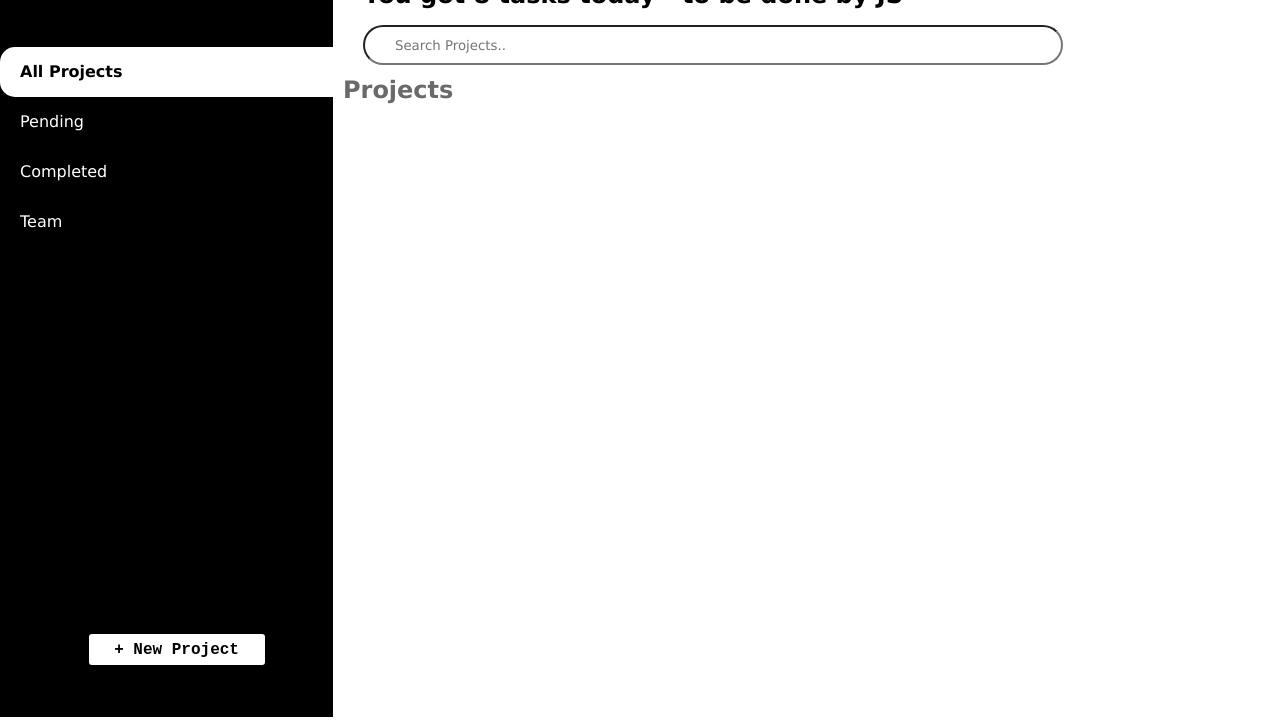
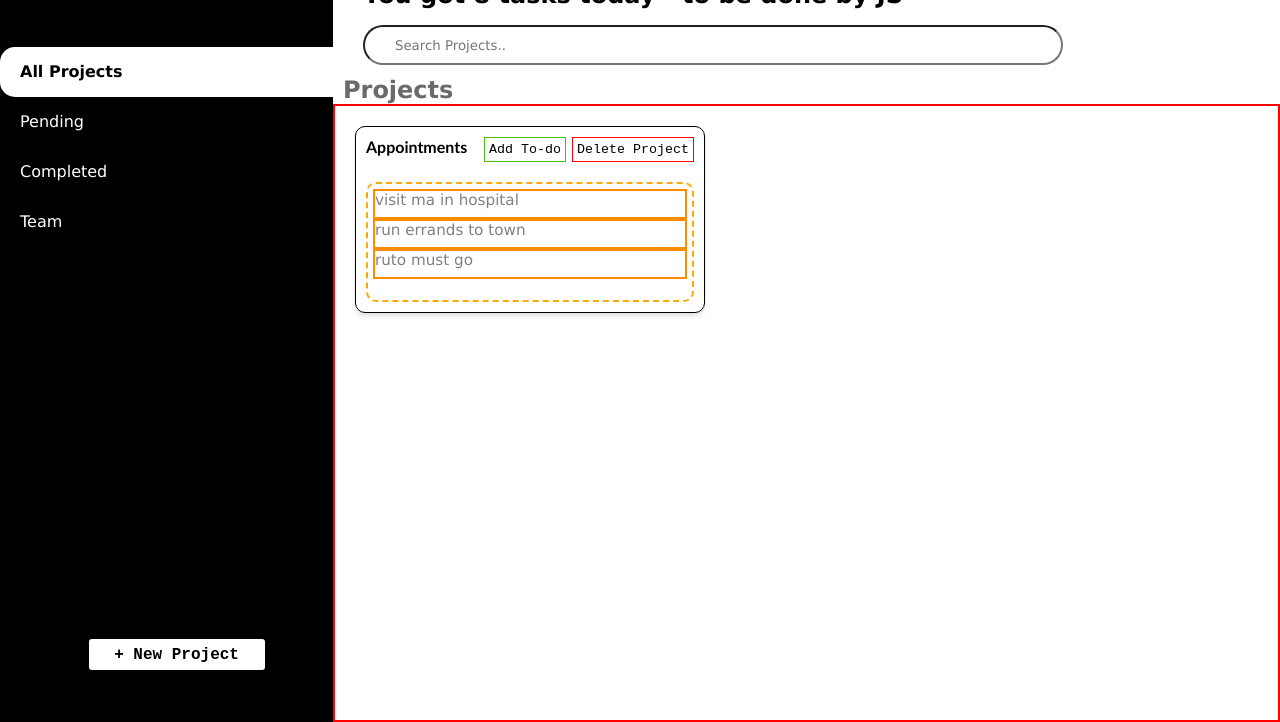
Before and after one commit to Leakey-Hans/syncify-to-do, a website built with webpack: page src/template.html in a window 1280 px wide. Shown: the part 83-805 px from the top of the page. Built offline with nearby package versions, Linux system fonts and the light colour scheme.

Commit message:
syncify-to-do
Complete project card design for JS rendering

```diff
--- a/src/styles.css
+++ b/src/styles.css
@@ -79,6 +79,10 @@
     transition: 0.4s ease;
 }
 
+.project-button:active {
+    box-shadow: none;
+}
+
 .content-area {
     /* border: 3px solid red; */
     display: flex;
@@ -123,3 +127,90 @@
     margin-top: 7px;
     color: rgb(107, 106, 106);
 }
+
+.project-section {
+    border: 2px solid red;
+    flex-basis: 77.3vh;
+    display: flex;
+    padding: 20px;
+    align-items: flex-start;
+}
+
+.project-card {
+    border: 1px solid black;
+    max-width: 400px;
+    flex-basis: 350px;
+    min-height: 19vh;
+    border-radius: 10px;
+    box-shadow: rgba(0, 0, 0, 0.1) 0px 4px 6px -1px, rgba(0, 0, 0, 0.06) 0px 2px 4px -1px;
+    padding: 10px;
+    display: flex;
+    flex-direction: column;
+    gap: 10px;
+}
+
+.to-dos {
+    border: 2px dashed rgb(255, 170, 0);
+    min-height: 15vh;
+    color: grey;
+    font-size: 0.95rem;
+    padding: 5px 5px;
+    border-radius: 10px;
+    margin-top: 10px;
+}
+
+.project-title {
+    font-weight: 900;
+    font-family: 'Gill Sans', 'Gill Sans MT', Calibri, 'Trebuchet MS', sans-serif;
+}
+
+.project-header {
+    display: flex;
+    gap: 6px;
+}
+
+.project-title {
+    margin-right: auto;
+}
+
+.project-btn {
+    background-color: white;
+    padding: 4px;
+    font-family: 'Courier New', Courier, monospace;
+    transition: box-shadow 0.3s ease;
+    transition: 0.1s ease;
+}
+
+.project-btn.add {
+    border: 1px solid rgb(71, 195, 13);
+}
+
+.project-btn.add:hover {
+    box-shadow: rgb(42, 182, 0) 0px 2px 5px -1px, rgba(42, 182, 0) 0px 1px 3px -1px;
+    transition: 0.4s ease;
+}
+
+.project-btn.add:active {
+    box-shadow: none;
+}
+
+.project-btn.del {
+    border: 1px solid red;
+    transition: box-shadow 0.3s ease;
+    transition: 0.1s ease;
+}
+
+.project-btn.del:hover {
+    box-shadow: rgb(255, 0, 0) 0px 2px 5px -1px, rgb(255, 0, 0) 0px 1px 3px -1px;
+    transition: 0.4s ease;
+}
+
+.project-btn.del:active{
+    box-shadow: none;
+}
+
+.to-do {
+    border: 2px solid darkorange;
+    min-height: 30px;
+
+}
--- a/src/template.html
+++ b/src/template.html
@@ -25,7 +25,18 @@
             </form>
             <div class="title"><h2>Projects</h2></div>
             <div class="project-section">
-
+                <div class="project-card">
+                    <div class="project-header">
+                        <div class="project-title">Appointments</div>
+                        <button type="button" class="project-btn add">Add To-do</button>
+                        <button type="button" class="project-btn del">Delete Project</button>
+                    </div>
+                    <div class="to-dos">
+                        <div class="to-do">visit ma in hospital</div>
+                        <div class="to-do">run errands to town</div>
+                        <div class="to-do">ruto must go</div>
+                    </div>
+                </div>
             </div>
         </div>
     </main>
```
Also changed, not shown: src/assets/Icons/delete-svgrepo-com.svg (added).
